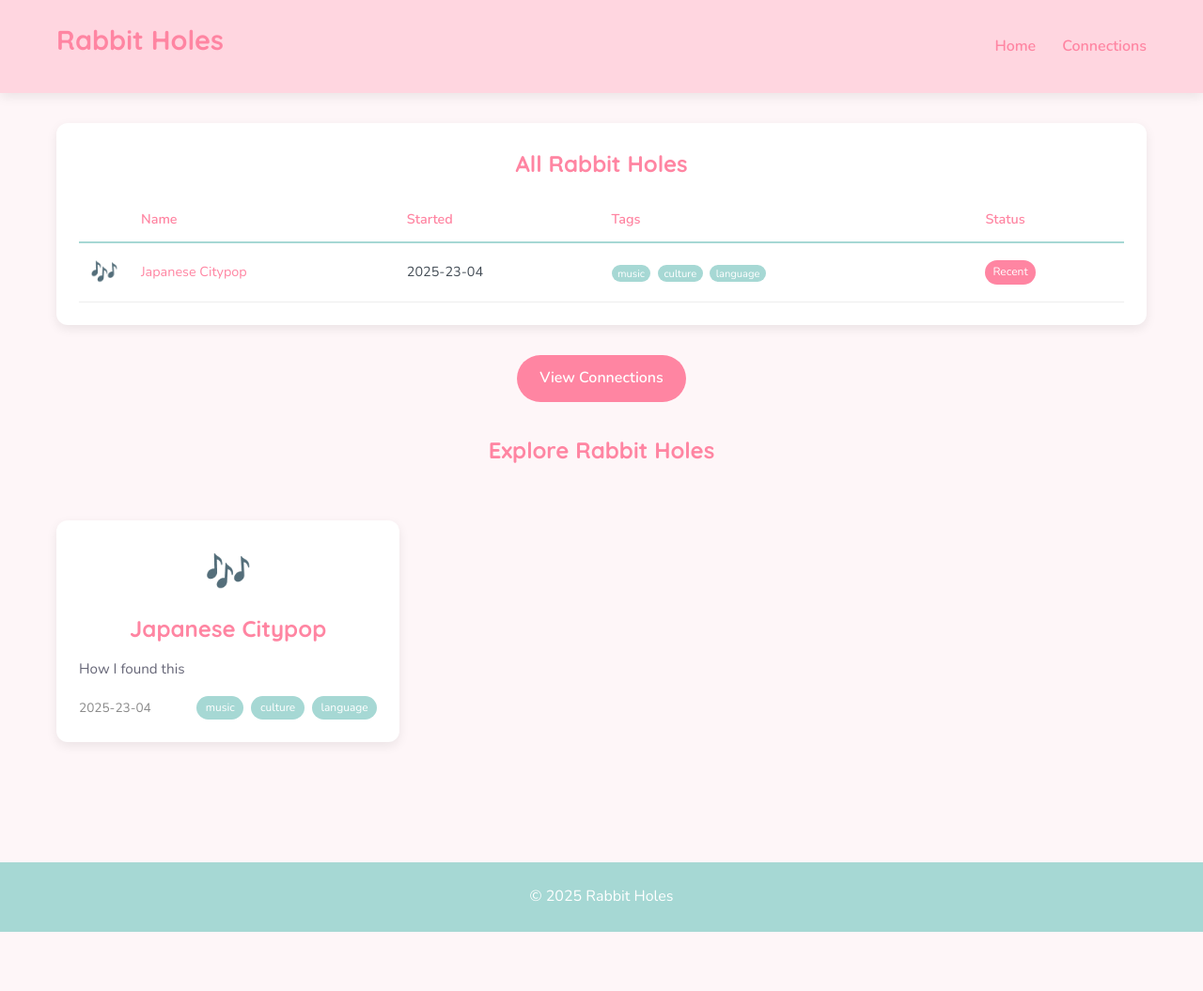
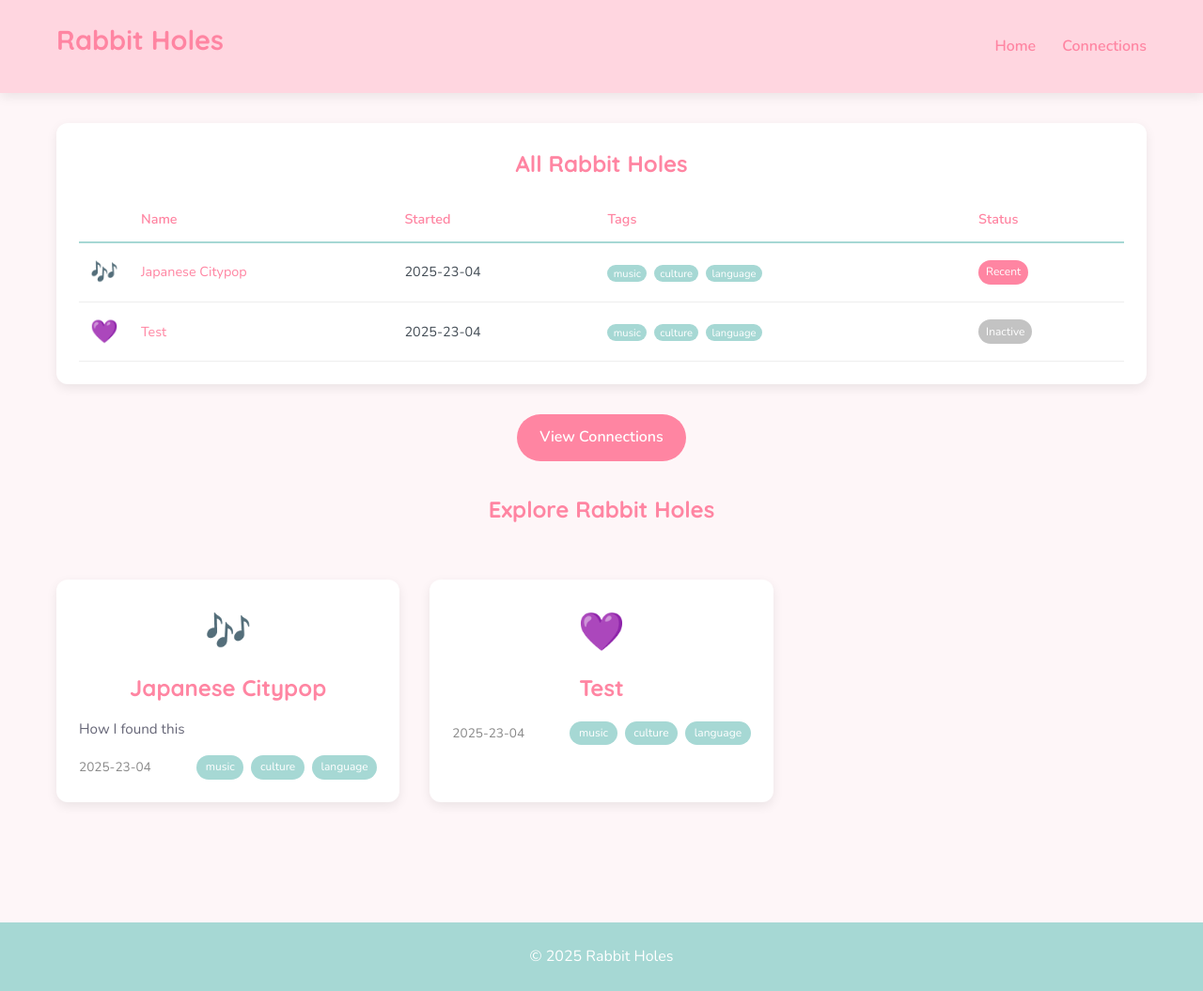
Before and after one commit to A-S620/rabbit-holes, a Jekyll site: the page built from index.html, in a window 1280 px wide. Shown: the whole page at 94% size. Built offline with Jekyll 4.4.1, drawn with Linux system fonts in a browser that asks for light colours; before the commit the page ends 992 px from its top, so only the background shows below that.

Commit message:
Making connections work

```diff
--- /dev/null
+++ b/_holes/test.md
@@ -0,0 +1,9 @@
+---
+title: Test
+emoji: 💜
+date_started: 2025-23-04
+tags: [music, culture, language]
+status: inactive
+slug: test
+connected_holes: [japanese-citypop]
+---
--- a/_layouts/default.html
+++ b/_layouts/default.html
@@ -5,7 +5,7 @@
     <meta name="viewport" content="width=device-width, initial-scale=1.0">
     <title>{% if page.title %}{{ page.title }} | {% endif %}{{ site.title }}</title>
     <link rel="stylesheet" href="{{ site.baseurl }}/assets/css/main.css">
-    {% if page.url contains 'graph' %}
+    {% if page.url contains 'connections' %}
     <link rel="stylesheet" href="{{ site.baseurl }}/assets/css/graph.css">
     <script src="https://cdnjs.cloudflare.com/ajax/libs/d3/7.8.5/d3.min.js"></script>
     {% endif %}
@@ -19,7 +19,7 @@
         <h1 class="site-title"><a href="{{ site.baseurl }}/">{{ site.title }}</a></h1>
         <nav class="site-nav">
             <a href="{{ site.baseurl }}/">Home</a>
-            <a href="{{ site.baseurl }}/graph">Connections</a>
+            <a href="{{ site.baseurl }}/connections">Connections</a>
         </nav>
     </div>
 </header>
@@ -36,8 +36,8 @@
     </div>
 </footer>
 
-{% if page.url contains 'graph' %}
-<script src="{{ site.baseurl }}/assets/js/graph.js"></script>
+{% if page.url contains 'connections' %}
+<script src="{{ site.baseurl }}/assets/js/connections.js"></script>
 {% endif %}
 </body>
 </html>
--- a/_layouts/hole.html
+++ b/_layouts/hole.html
@@ -29,7 +29,7 @@
             {% for connection in page.connected_holes %}
             {% assign connected_hole = site.holes | where: "slug", connection | first %}
             {% if connected_hole %}
-            <li><a href="{{ connected_hole.url }}">{{ connected_hole.title }}</a></li>
+            <li><a href="{{ site.baseurl }}{{ connected_hole.url }}">{{ connected_hole.title }}</a></li>
             {% endif %}
             {% endfor %}
         </ul>
```
Also changed, not shown: connections.html (+5 -5 lines), assets/js/connections.js (renamed from assets/js/graph.js).
